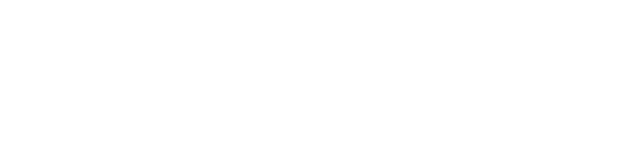
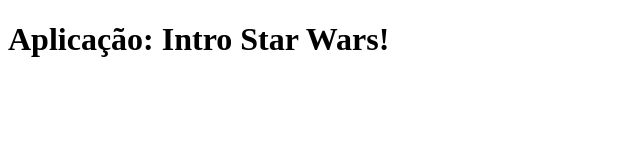
Before and after one commit to glaucia86/intro-starwars-app, a website: page public/index.html in a window 1280 px wide. Shown: the whole page, without its empty margins (0-640 px from the left). Drawn offline with Linux system fonts and the light colour scheme.

Commit message:
reestruturando o projeto.

```diff
--- a/public/index.htm
+++ b/public/index.html
@@ -7,6 +7,7 @@
   <title>Document</title>
 </head>
 <body>
-
+  <h1>Aplicação: Intro Star Wars!
+  </h1>
 </body>
 </html>
```
